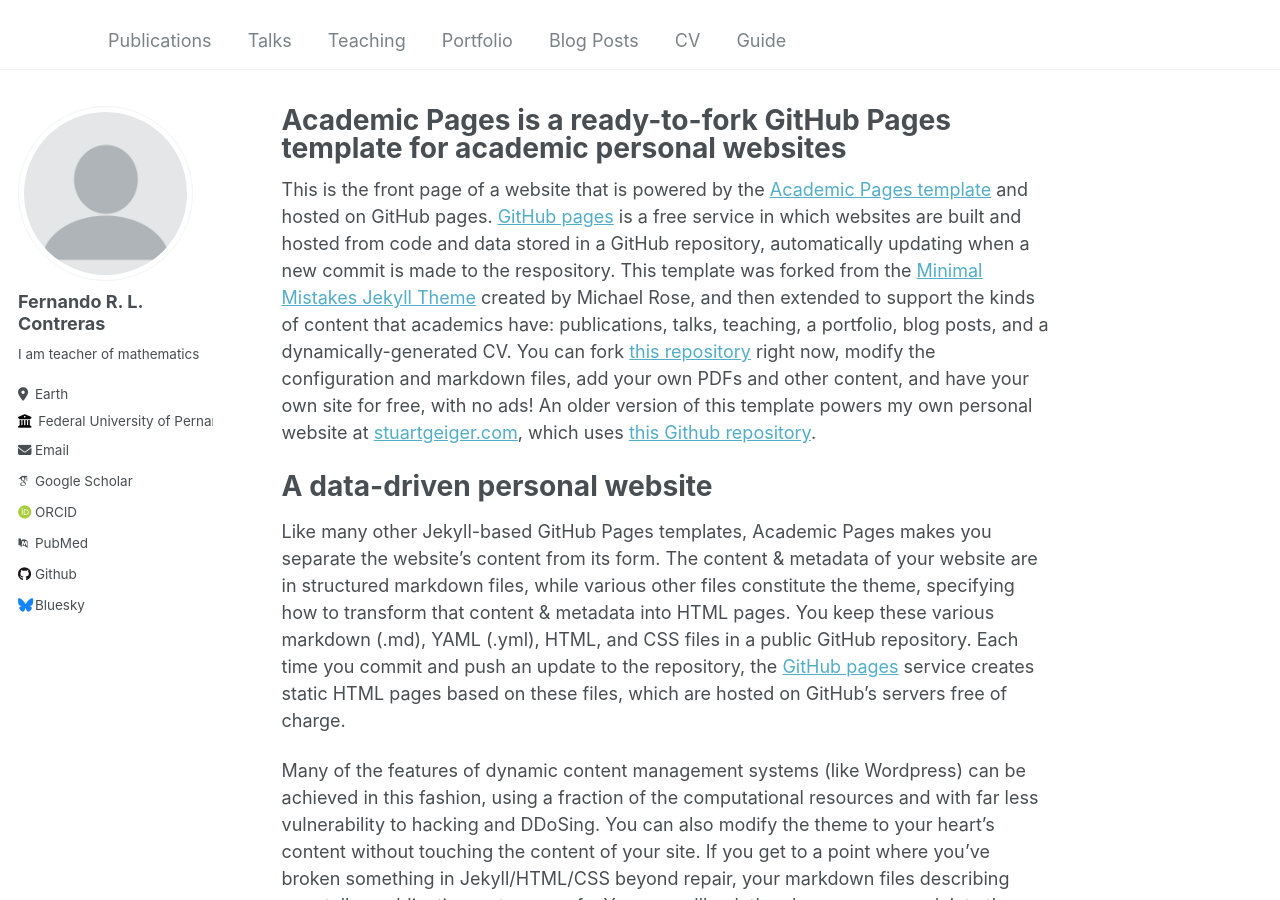
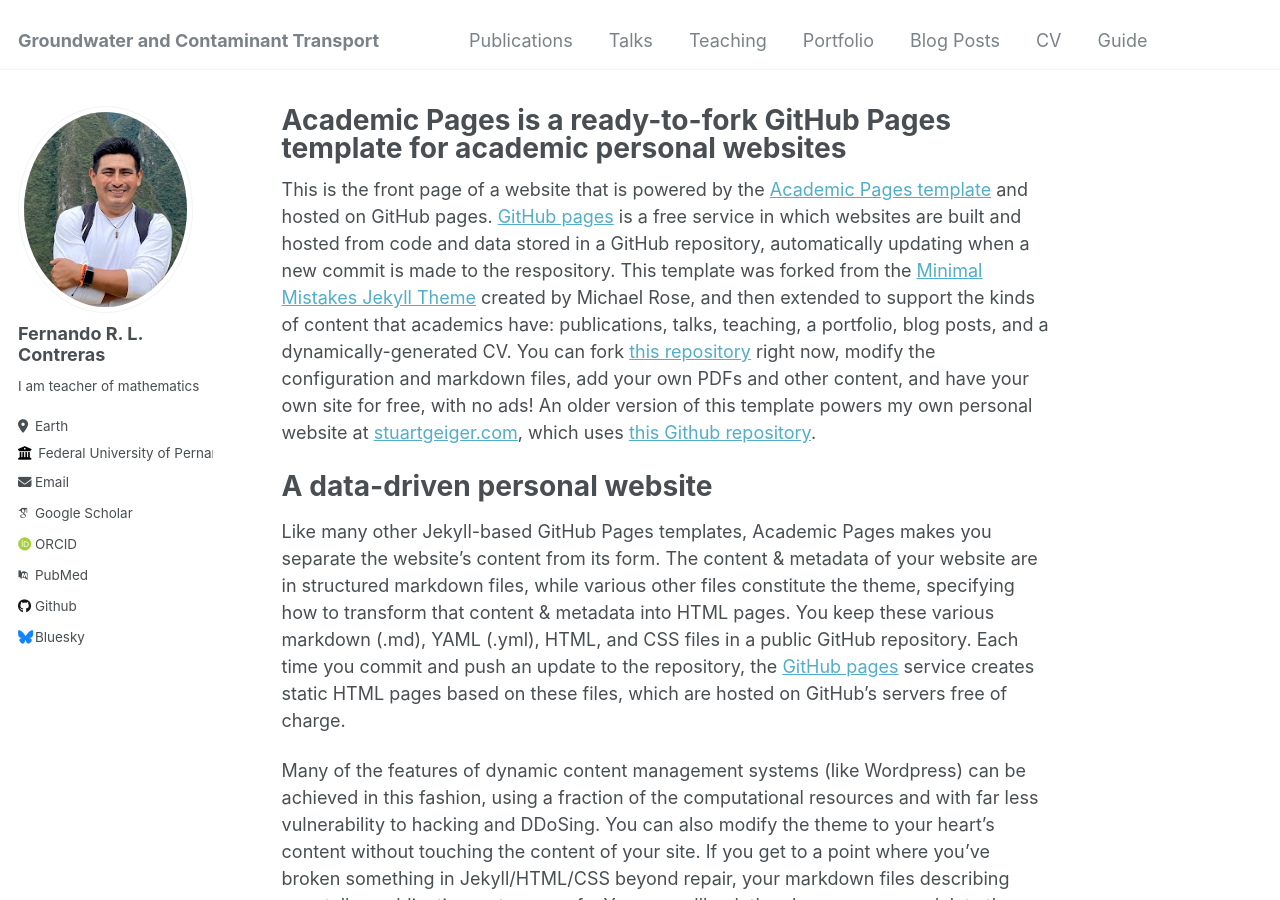
Before and after one commit to Feraul/Feraul.github.io, a Jekyll site: the page built from _pages/about.md, in a window 1280 px wide and 900 px high. Built offline with Jekyll 4.4.1, drawn with Linux system fonts in a browser that asks for light colours; some web fonts are replaced.

Commit message:
Update _config.yml

```diff
--- a/_config.yml
+++ b/_config.yml
@@ -8,7 +8,7 @@
 
 # Basic Site Settings
 locale                   : "en-US"
-title                    : " "
+title                    : "Groundwater and Contaminant Transport"
 title_separator          : "-"
 name                     : &name "Fernando"
 description              : &description "personal description"
@@ -21,7 +21,7 @@ repository               : "Feraul/Feraul.github.io"
 #               Additional customization can be done by editing /_includes/author-profile.html
 author:
   # Biographic information
-  avatar           : "profile.png"
+  avatar           : "image.jpg"
   name             : "Fernando R. L. Contreras"
   pronouns         : # example: "she/her"
   bio              : "I am teacher of mathematics"
```
